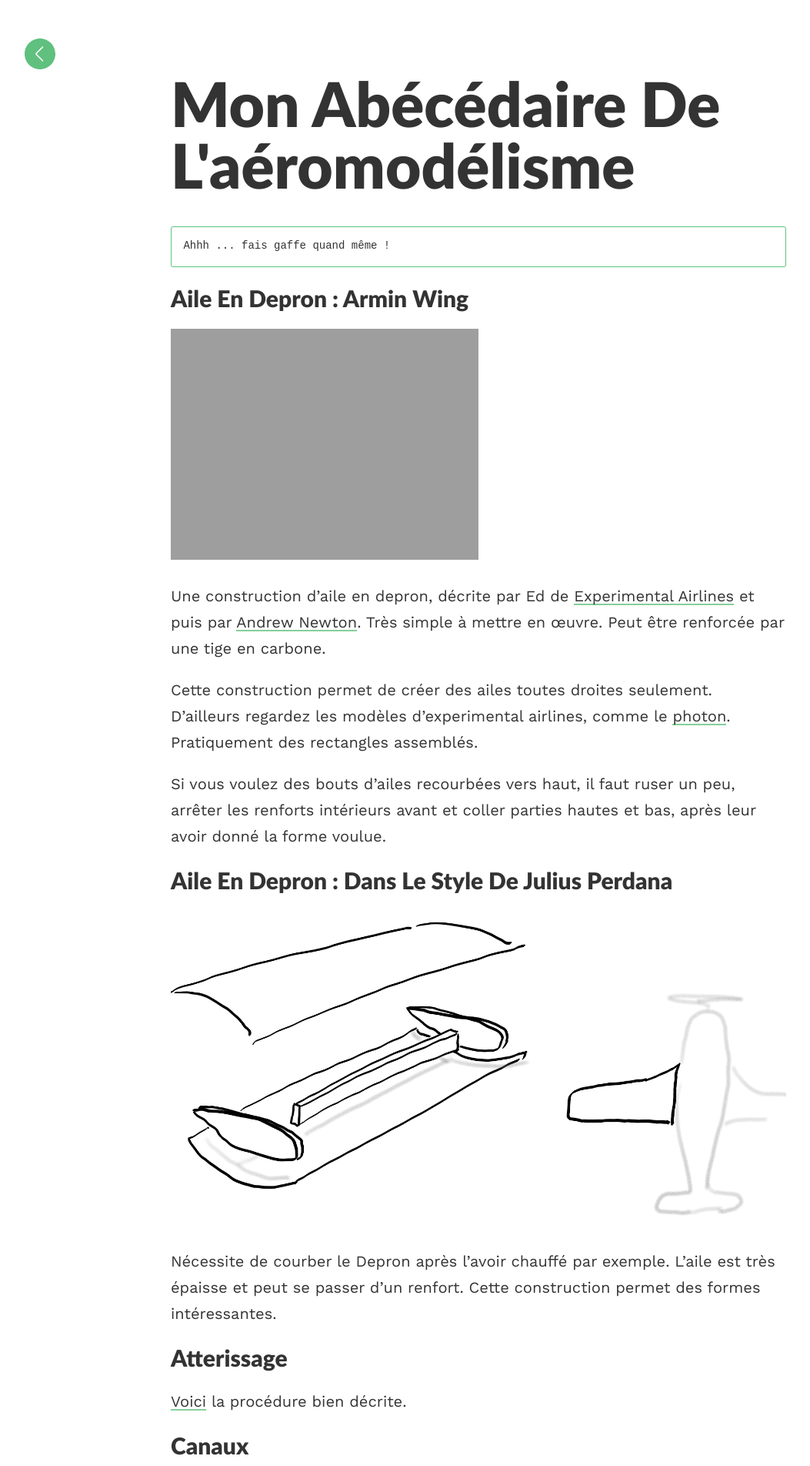
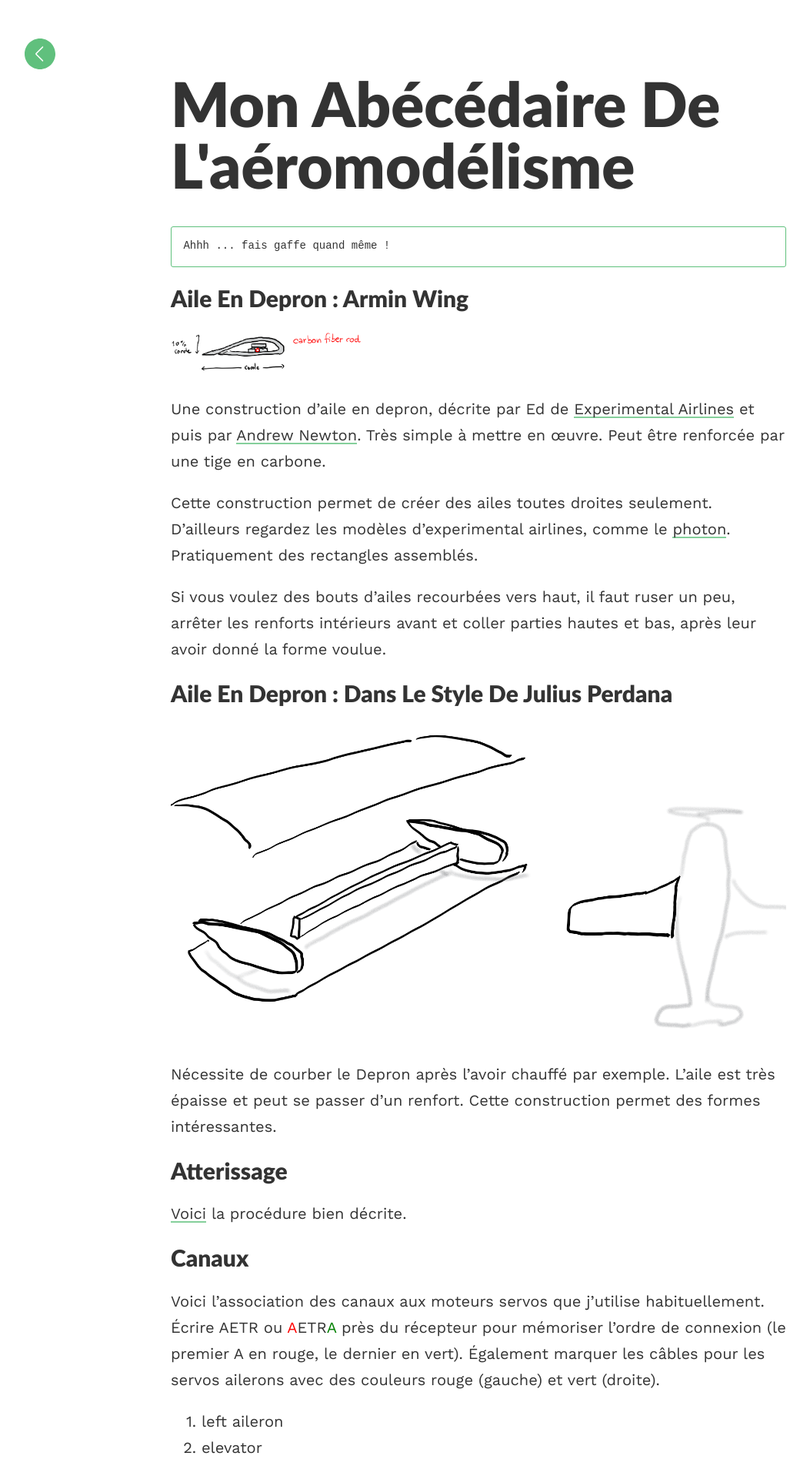
Before and after one commit to xtof-durr/xtof-durr.github.io, a Jekyll site: the page built from rcplane/index.md, in a window 1280 px wide. Shown: the top 1904 px of the page at 77% size, without its empty margins (18-1071 px from the left). Built offline with Jekyll 4.4.1, drawn with Linux system fonts in a browser that asks for light colours; our own code applies the rules of GitHub Pages for plain Markdown files.

Commit message:
size-images

```diff
--- a/rcplane/index.md
+++ b/rcplane/index.md
@@ -8,7 +8,7 @@
 
 ## Aile en Depron : Armin Wing
 
-![](aile_armin_wing.png =250x)
+![](aile_armin_wing.png){:width="250"}
 
 Une construction d'aile en depron, décrite par Ed de [Experimental Airlines](https://www.youtube.com/watch?v=karr67ZYho4) et puis par [Andrew Newton](http://newtonairlines.blogspot.com/2014/05/better-airfoil-wing-build.html).  Très simple à mettre en œuvre.  Peut être renforcée par une tige en carbone.
 
@@ -151,7 +151,7 @@
 
 ## Liaison carbonne-fer
 
-![](liaison_carbon_fer.png =250x)
+![](liaison_carbon_fer.png){:width="250"}
 
 ## Mousses
 
```
